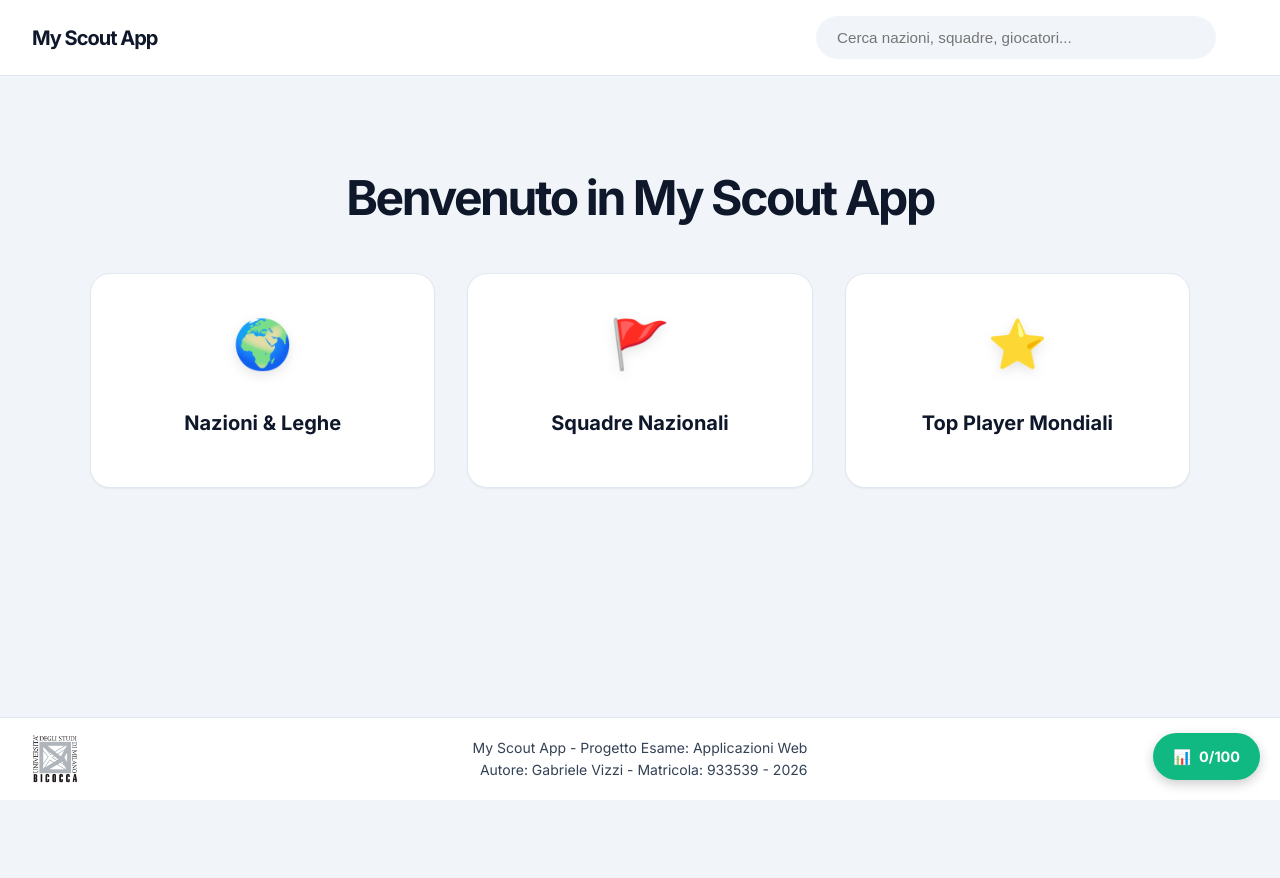
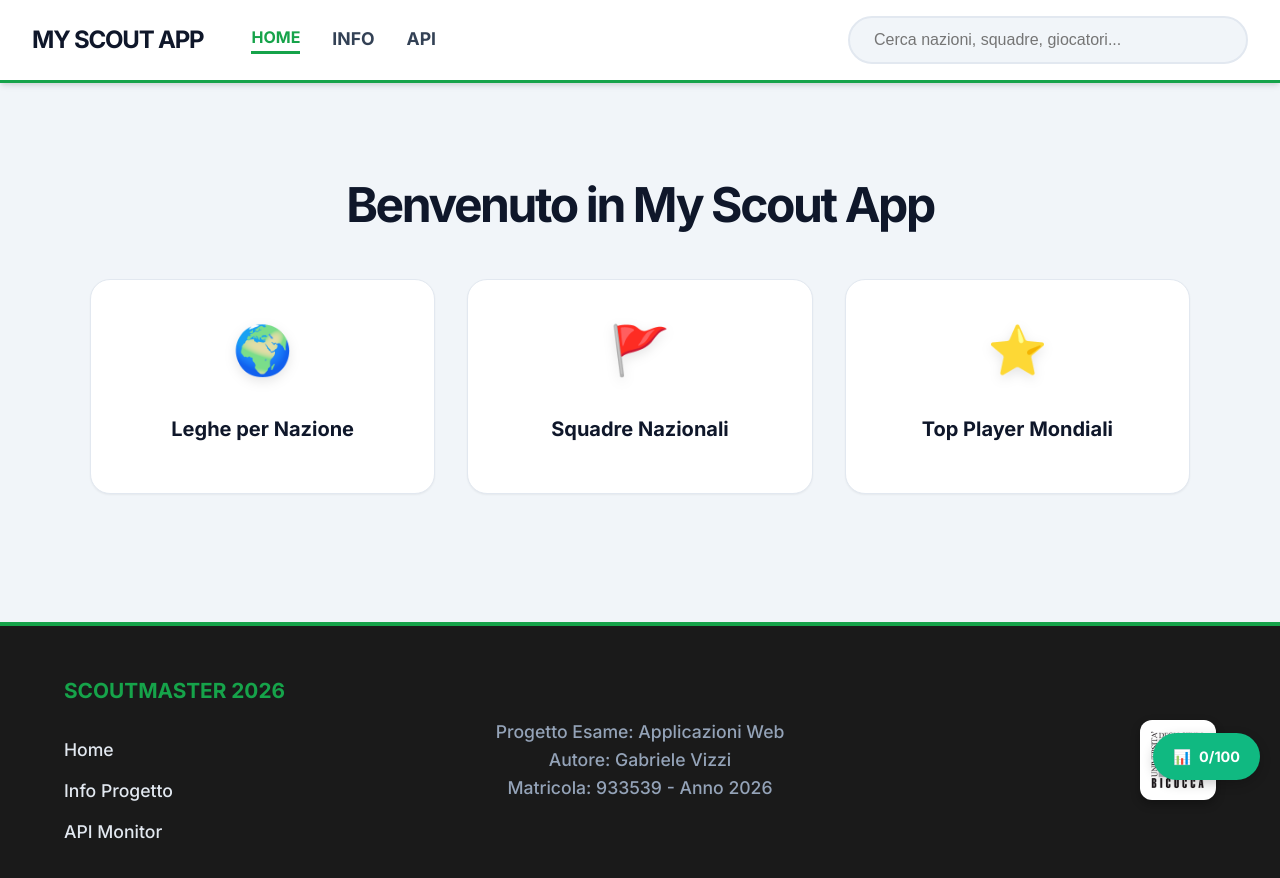
Before and after one commit to Gabriel2V/my-scout-app, a React (Vite) app: page /#/ in a window 1280 px wide. Shown: the top 878 px of the page. Before the commit the page ends 800 px from the top, so only its background shows below. Built offline with nearby package versions, Linux system fonts and the light colour scheme; no server answers.

Commit message:
Aggiunte nuove feature home e fix di errori

```diff
--- a/src/App.jsx
+++ b/src/App.jsx
@@ -15,6 +15,7 @@ import PlayerDetailView from './views/PlayerDetailView';
 import ApiDebug from './views/pages/ApiDebug';
 import NotFound from './views/pages/NotFound';
 import NationalTeams from './views/pages/NationalTeams';
+import Info from './views/pages/Info';
 
 function App() {
   return (
@@ -27,6 +28,7 @@ function App() {
           <Route path="giocatori" element={<Players />} />
           <Route path="nazioni/:nazioneId" element={<Series />} />
           <Route path="nazionali" element={<NationalTeams />} />
+          <Route path="info" element={<Info />} />
           <Route path="nazioni/:nazioneId/serie/:serieId/squadre" element={<Teams />} />
           <Route path="nazioni/:nazioneId/serie/:serieId/giocatori" element={<Players />} />
           <Route path="squadre/:squadraId/giocatori" element={<Players />} />
--- a/src/services/PlayerService.js
+++ b/src/services/PlayerService.js
@@ -67,6 +67,13 @@ class PlayerService {
     if (!response.ok) throw new Error(`Errore HTTP: ${response.status}`);
 
     const data = await response.json();
+    if (data.errors && Object.keys(data.errors).length > 0) {
+      const errorMessage = JSON.stringify(data.errors);
+      console.error("API-Sports Error:", data.errors);
+      throw new Error(`Errore API: ${errorMessage}`);
+    }
+    // ---------------------------------------------------------
+
     this._incrementApiCounter();
 
     return data.response;
--- a/src/styles/Layout.module.css
+++ b/src/styles/Layout.module.css
@@ -11,91 +11,138 @@
 .header {
   position: sticky;
   top: 0;
-  background: rgba(255, 255, 255, 0.95); /* Effetto vetro leggero */
-  backdrop-filter: blur(8px);
-  border-bottom: 1px solid var(--border-color);
+  background: rgba(255, 255, 255, 0.98);
+  border-bottom: 3px solid var(--accent);
   padding: 1rem 2rem;
   display: flex;
   justify-content: space-between;
   align-items: center;
   z-index: 1000;
+  box-shadow: var(--shadow-md);
+}
+
+.headerLeft {
+  display: flex;
+  align-items: center;
+  gap: 3rem;
 }
 
 .logo {
-  font-size: 1.25rem;
-  font-weight: 800;
+  font-size: 1.5rem;
+  font-weight: 900;
   color: var(--primary);
+  cursor: pointer;
+  text-transform: uppercase;
   letter-spacing: -0.05em;
-  cursor: pointer;
-  display: flex;
-  align-items: center;
-  gap: 0.5rem;
 }
 
-/* Barra di ricerca moderna */
+.nav {
+  display: flex;
+  gap: 2rem;
+}
+
+.navLink {
+  text-decoration: none;
+  color: var(--primary-light);
+  font-weight: 800;
+  font-size: 1.1rem;
+  transition: color 0.2s;
+}
+
+.activeLink {
+  text-decoration: none;
+  color: var(--accent);
+  font-weight: 900;
+  border-bottom: 3px solid var(--accent);
+}
+
 .searchBar {
   flex: 1;
   max-width: 400px;
-  margin: 0 2rem;
 }
 
 .searchBar input {
   width: 100%;
-  padding: 0.75rem 1.25rem;
-  background-color: var(--bg-body); /* Grigio chiaro interno */
-  border: 1px solid transparent;
-  border-radius: 9999px; /* Pill shape */
-  font-size: 0.95rem;
-  color: var(--primary);
-  transition: all 0.2s ease;
-}
-
-.searchBar input:focus {
-  background-color: white;
-  border-color: var(--accent);
-  outline: none;
-  box-shadow: 0 0 0 3px rgba(22, 163, 74, 0.1); /* Glow verde */
+  padding: 0.8rem 1.5rem;
+  background-color: var(--bg-body);
+  border: 2px solid var(--border-color);
+  border-radius: 99px;
+  font-size: 1rem;
 }
 
 .content {
   flex: 1;
-  max-width: 1280px; /* Contenitore centrato largo */
+  max-width: 1280px;
   width: 100%;
   margin: 0 auto;
   padding: 2rem;
 }
 
 .footer {
-  background-color: white;
-  border-top: 1px solid var(--border-color);
-  color: var(--primary-light);
-  padding: 1rem 2rem;
-  font-size: 0.875rem;
-  margin-top: auto;
+  background-color: #1a1a1a;
+  color: #ffffff;
+  padding: 3rem 4rem;
+  display: grid;
+  grid-template-columns: 1fr 1fr 1fr;
+  align-items: center;
+  gap: 2rem;
+  border-top: 4px solid var(--accent);
+}
 
-  display: grid;
-  grid-template-columns: 1fr auto 1fr;
-  align-items: center;
+.footerCol {
+  display: flex;
+  flex-direction: column;
+  gap: 0.8rem;
+}
+
+.footerCol h4 {
+  margin-bottom: 1rem;
+  font-size: 1.3rem;
+  color: var(--accent);
+  text-transform: uppercase;
+}
+
+.footerLink {
+  color: #e2e8f0;
+  text-decoration: none;
+  font-size: 1.1rem;
+  font-weight: 500;
+}
+
+.footerLink:hover {
+  color: var(--accent);
+  text-decoration: underline;
+}
+
+.footerColCenter {
+  text-align: center;
+  color: #94a3b8;
+  font-size: 1.1rem;
+  font-weight: 500;
+}
+
+.footerColRight {
+  display: flex;
+  justify-content: flex-end;
 }
 
 .footerLogo {
-  height: 50px; /* Dimensione fissa per il logo */
+  height: 80px;
   width: auto;
+  background-color: white;
+  padding: 10px;
+  border-radius: 12px;
   object-fit: contain;
+  box-shadow: 0 4px 10px rgba(0,0,0,0.3);
 }
 
-.footerText {
-  text-align: right;
+@media (max-width: 768px) {
+  .footer {
+    grid-template-columns: 1fr;
+    text-align: center;
+    padding: 2rem;
+  }
+  .footerColRight { justify-content: center; }
+  .headerLeft { gap: 1rem; }
+  .nav { gap: 1rem; }
 }
-
-/* Adattamento mobile */
-@media (max-width: 600px) {
-  .footer {
-    flex-direction: column;
-    gap: 1rem;
-    text-align: center;
-  }
-  .footerText {
-    text-align: center;
-  }
-}
--- a/src/views/layouts/MainLayout.jsx
+++ b/src/views/layouts/MainLayout.jsx
@@ -3,7 +3,7 @@
  * Layout principale dell'applicazione (HOC)
  * Contiene l'Header (con ricerca), il Footer e il wrapper per il contenuto dinamico (Outlet)
  */
-import { Outlet, useNavigate, useLocation, useSearchParams } from 'react-router-dom';
+import { Outlet, useNavigate, useLocation, useSearchParams, NavLink } from 'react-router-dom';
 import { useState, useEffect } from 'react';
 import styles from '../../styles/Layout.module.css';
 import uniLogo from '../../assets/logo_uni.png';
@@ -14,27 +14,30 @@ export default function MainLayout() {
   const location = useLocation();
   const [searchParams] = useSearchParams();
 
-  // Lo stato della barra di ricerca è ora sincronizzato con l'URL o il contesto
+  // Lo stato della barra di ricerca è sincronizzato con la query string 'q' dell'URL
   const [searchTerm, setSearchTerm] = useState(searchParams.get('q') || '');
 
-  // Se l'URL cambia (es. premo "Indietro"), aggiorna il testo nella barra
+  // Effetto per sincronizzare il testo nella barra di ricerca quando si usa il tasto "Indietro" o si cambia pagina
   useEffect(() => {
     const query = searchParams.get('q');
     if (location.pathname === '/ricerca') {
       setSearchTerm(query || '');
     } else if (location.pathname === '/') {
-       setSearchTerm('');
+       setSearchTerm(''); // Svuota la barra se torniamo in Home senza parametri
     }
   }, [searchParams, location.pathname]);
 
+  /**
+   * Gestisce l'input di ricerca globale indirizzando l'utente alla pagina /ricerca
+   * mantenendo il termine nell'URL per permettere la navigazione storica
+   */
   const handleSearch = (e) => {
     const value = e.target.value;
     setSearchTerm(value);
 
     if (value.trim().length >= 1) {
-      // Naviga ai risultati passando il termine nell'URL (Query String)
       navigate(`/ricerca?q=${encodeURIComponent(value)}`);
-    } else {
+    } else if (value.trim() === '' && location.pathname === '/ricerca') {
       navigate('/');
     }
   };
@@ -42,9 +45,30 @@ export default function MainLayout() {
   return (
     <div className={styles.container}>
       <header className={styles.header}>
-        <div className={styles.logo} onClick={() => { setSearchTerm(''); navigate('/'); }}>
-          My Scout App
+        <div className={styles.headerLeft}>
+          <div
+            className={styles.logo}
+            onClick={() => {
+              setSearchTerm('');
+              navigate('/');
+            }}
+          >
+            My Scout App
+          </div>
+
+          <nav className={styles.nav}>
+            <NavLink to="/" className={({isActive}) => isActive ? styles.activeLink : styles.navLink}>
+              HOME
+            </NavLink>
+            <NavLink to="/info" className={({isActive}) => isActive ? styles.activeLink : styles.navLink}>
+              INFO
+            </NavLink>
+            <NavLink to="/api-debug" className={({isActive}) => isActive ? styles.activeLink : styles.navLink}>
+              API
+            </NavLink>
+          </nav>
         </div>
+
         <div className={styles.searchBar}>
           <input
             type="text"
@@ -56,17 +80,26 @@ export default function MainLayout() {
       </header>
 
       <main className={styles.content}>
-        {/* Passiamo setSearchTerm per permettere alle pagine di resettare la barra se necessario */}
         <Outlet context={{ globalSearchTerm: searchTerm, setSearchTerm }} />
       </main>
 
       <footer className={styles.footer}>
-        <img src={uniLogo} alt="Logo Università" className={styles.footerLogo} />
-        <div className={styles.footerText}>
-          <p>My Scout App - Progetto Esame: Applicazioni Web</p>
-          <p>Autore: Gabriele Vizzi - Matricola: 933539 - 2026</p>
+        <div className={styles.footerCol}>
+          <h4>ScoutMaster 2026</h4>
+          <NavLink to="/" className={styles.footerLink}>Home</NavLink>
+          <NavLink to="/info" className={styles.footerLink}>Info Progetto</NavLink>
+          <NavLink to="/api-debug" className={styles.footerLink}>API Monitor</NavLink>
         </div>
-        <div className={styles.spacer}></div>
+
+        <div className={styles.footerColCenter}>
+          <p>Progetto Esame: Applicazioni Web</p>
+          <p>Autore: Gabriele Vizzi</p>
+          <p>Matricola: 933539 - Anno 2026</p>
+        </div>
+
+        <div className={styles.footerColRight}>
+          <img src={uniLogo} alt="Logo Università" className={styles.footerLogo} />
+        </div>
       </footer>
       <ApiCounter />
     </div>
--- a/src/views/pages/ApiDebug.jsx
+++ b/src/views/pages/ApiDebug.jsx
@@ -120,6 +120,7 @@ export default function ApiDebug() {
           <div><strong>Data corrente:</strong> {usage.date}</div>
           <div><strong>Reset automatico:</strong> Mezzanotte (00:00)</div>
           <div><strong>Limite giornaliero:</strong> {usage.limit} chiamate</div>
+          <div><strong>Limite di chiamate per minuto:</strong> 10 chiamate/minuto</div>
         </div>
       </div>
 
--- a/src/views/pages/Home.jsx
+++ b/src/views/pages/Home.jsx
@@ -18,7 +18,7 @@ export default function Home() {
         {/* CARD 1: NAZIONI */}
         <div className={cardStyles.card} onClick={() => navigate('/nazioni')}>
           <span>🌍</span>
-          <h3>Nazioni & Leghe</h3>
+          <h3>Leghe per Nazione</h3>
         </div>
 
         {/* CARD 2: NAZIONALI */}
--- /dev/null
+++ b/src/views/pages/Info.jsx
@@ -0,0 +1,35 @@
+import React from 'react';
+import styles from '../../styles/HomePage.module.css';
+
+export default function Info() {
+  return (
+    <div className={styles.hero} style={{ textAlign: 'left', maxWidth: '800px', margin: '0 auto', padding: '2rem' }}>
+      <h2 className="pageTitle">Informazioni sul Progetto</h2>
+
+      <section style={{ marginBottom: '2rem' }}>
+        <h3>ScoutMaster 2026</h3>
+        <p>Dashboard avanzata per lo scouting calcistico professionale, sviluppata come progetto individuale per l'esame di Applicazioni Web.</p>
+      </section>
+
+      <section style={{ marginBottom: '2rem', padding: '1.5rem', background: 'white', borderRadius: '12px', boxShadow: 'var(--shadow-sm)' }}>
+        <h4>Dati Studente</h4>
+        <ul style={{ listStyle: 'none', padding: 0, marginTop: '0.5rem' }}>
+          <li><strong>Autore:</strong> Gabriele Vizzi</li>
+          <li><strong>Matricola:</strong> 933539</li>
+          <li><strong>Corso:</strong> Applicazioni Web - 2026</li>
+        </ul>
+      </section>
+
+      <section>
+        <h4>Caratteristiche Tecniche</h4>
+        <p>L'applicazione utilizza il pattern <strong>MVVM</strong> per una netta separazione tra logica e interfaccia.</p>
+        <ul style={{ marginTop: '0.5rem', paddingLeft: '1.5rem' }}>
+          <li>Integrazione con API-Sports (Football API).</li>
+          <li>Sistema di caching locale (localStorage) per ottimizzazione chiamate.</li>
+          <li>Design responsivo con CSS Modules e variabili globali.</li>
+          <li>Monitoraggio in tempo reale del traffico API.</li>
+        </ul>
+      </section>
+    </div>
+  );
+}
```
Also changed, not shown: src/styles/Card.module.css (+19 -13 lines), src/viewmodels/usePlayersViewModel.js (+123 -60 lines), src/views/pages/NationalTeams.jsx (+16 -4 lines), src/views/pages/Nations.jsx (+42 -3 lines), src/views/pages/Players.jsx (+27 -13 lines), 2 other files (tests, documents, lock files or other folders).
